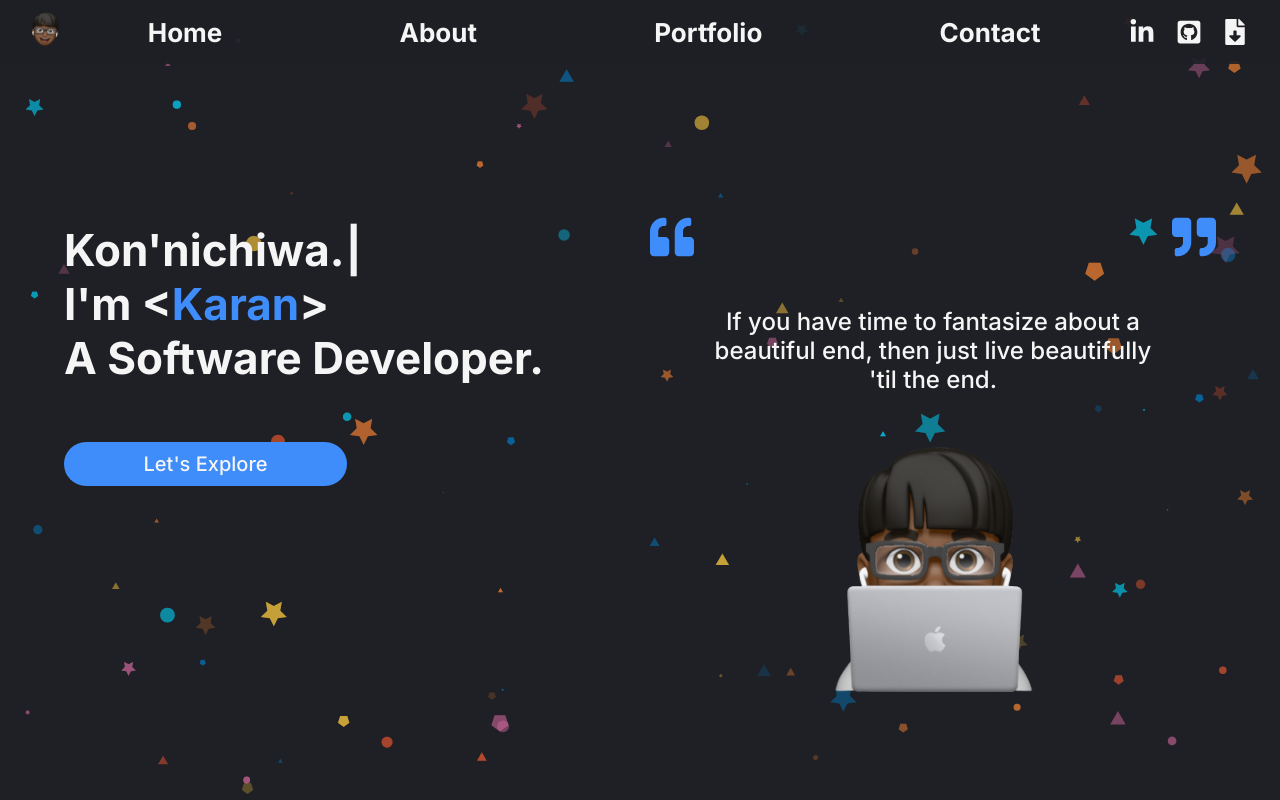
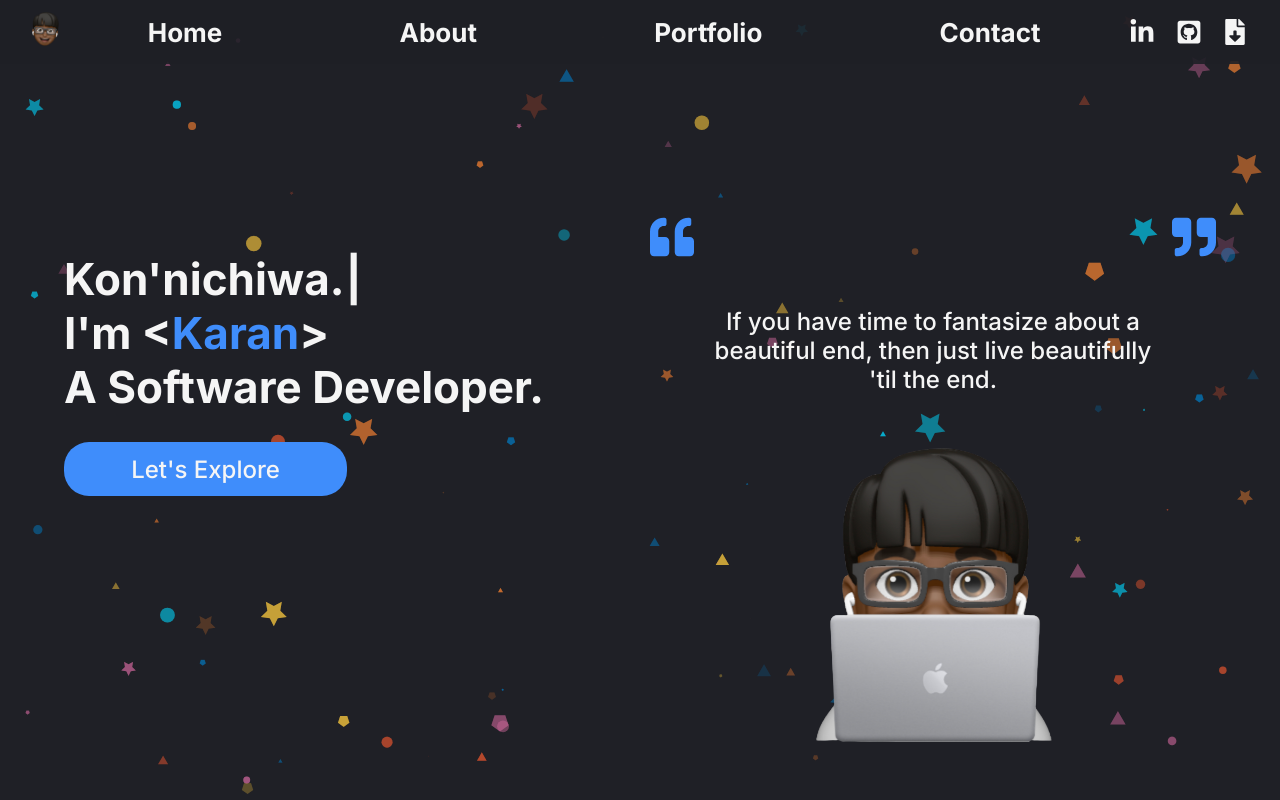
Before and after one commit to iKarans/iPortfolio, a React (Create React App) app: page / in a window 1280 px wide. Built offline with nearby package versions, Linux system fonts and the light colour scheme; no server answers.

Commit message:
made contact responsibe

```diff
--- a/src/components/ContactForm/ContactForm.scss
+++ b/src/components/ContactForm/ContactForm.scss
@@ -8,7 +8,7 @@
     grid-gap: toRem(5);
     height: 100%;
     input {
-        height: toRem(40);
+        height: toRem(50);
     }
     &__message {
 
--- a/src/components/Title/Title.scss
+++ b/src/components/Title/Title.scss
@@ -25,4 +25,7 @@
 
 .contact__title {
     grid-column: 1 / 3;
+    @include mobile {
+        grid-column: 1 / -1;
+    }
 }
--- a/src/pages/Contact/Contact.scss
+++ b/src/pages/Contact/Contact.scss
@@ -4,11 +4,15 @@
 .contact {
     display: grid;
     grid-gap: toRem(20);
-    grid-template-columns: 2fr 3fr;
+    grid-template-columns: 3fr 2fr;
     grid-template-rows: auto 1fr;
     padding: 1% 5%;
     align-items: center;
     min-height: 92vh;
+    @include mobile {
+        grid-template-columns: 1fr;
+        grid-template-rows: auto 1fr 1fr
+    }
     &__map {
         height: 100%;
         width: 100%;
--- a/src/pages/Contact/Contact.tsx
+++ b/src/pages/Contact/Contact.tsx
@@ -22,7 +22,6 @@ export const Contact: React.FC<ContactProps> = ({}) => {
         return (
                 <div className="contact">
                         <Title title="Contact" className="contact__title" />
-                        <ContactForm />
                         <MapContainer center={[51.511074, -0.377232]} zoom={13} scrollWheelZoom={false} className="contact__map">
                                 <TileLayer
                                 attribution='&copy; <a href="https://www.openstreetmap.org/copyright">OpenStreetMap</a> contributors'
@@ -34,6 +33,7 @@ export const Contact: React.FC<ContactProps> = ({}) => {
                                         </Popup>
                                 </Marker>
                         </MapContainer>
+                        <ContactForm />
                 </div>
         );
 }
--- a/src/pages/Landing/Landing.scss
+++ b/src/pages/Landing/Landing.scss
@@ -1,7 +1,7 @@
 @use "../../sass/variables.scss" as *;
 @use "../../sass/mixins.scss" as *;
 
-$memoji-height: toRem(250);
+$memoji-height: toRem(300);
 $svg-size: toRem(44);
 
 .landing {
@@ -22,6 +22,9 @@ $svg-size: toRem(44);
         height: 60%;
         align-self: end;
         justify-self: start;
+        display: flex;
+        align-items: flex-end;
+
         @include mobile {
             height: 100%;
         }
@@ -81,10 +84,10 @@ $svg-size: toRem(44);
         justify-content: center;
         align-self: start;
         width: 50%;
-        height: toRem(44);
+        height: toRem(54);
         border-radius: toRem(25);
         background-color: $primary-blue;
-        font-size: toRem(20);
+        font-size: toRem(24);
         font-weight: 500;
         justify-self: start;
         @include mobile {
```
